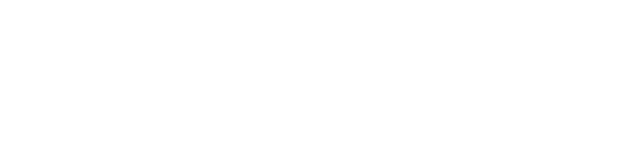
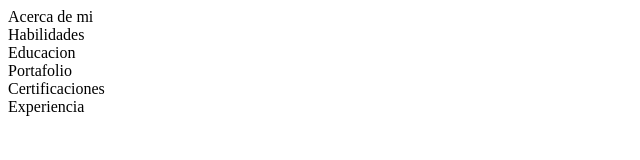
Before and after one commit to saixenia/campo-alto-html5, a plain HTML site: page CV.html in a window 1280 px wide. Shown: the whole page, without its empty margins (0-640 px from the left). Drawn offline with Linux system fonts and the light colour scheme.

Commit message:
cambio Cv

```diff
--- a/CV.html
+++ b/CV.html
@@ -1,12 +1,31 @@
 <!DOCTYPE html>
 <html lang="en">
+
 <head>
     <meta charset="UTF-8">
     <meta name="viewport" content="width=device-width, initial-scale=1.0">
     <meta http-equiv="X-UA-Compatible" content="ie=edge">
     <title>Julian Rodriguez Cristancho</title>
+    <style>
+    </style>
 </head>
+
 <body>
+    <div class="main">
+        <header>
+            <div class="contenedor">
+                <div>Acerca de mi</div>
+                <div>Habilidades</div>
+                <div>Educacion</div>
+                <div>Portafolio</div>
+                <div>Certificaciones</div>
+                <div>Experiencia</div>
+            </div>
+        </header>
+        <main>
 
+        </main>
+    </div>
 </body>
+
 </html>
```
